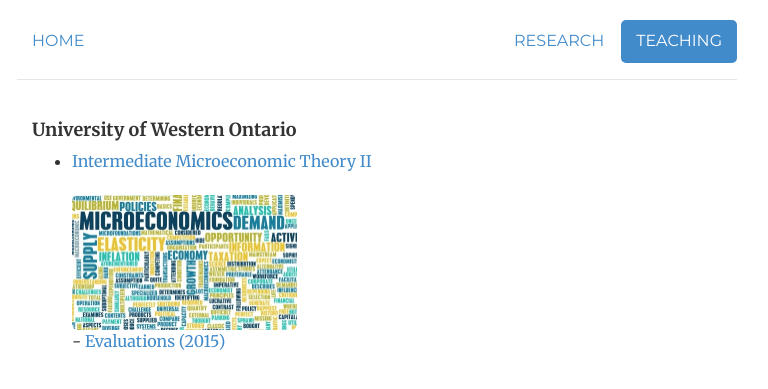
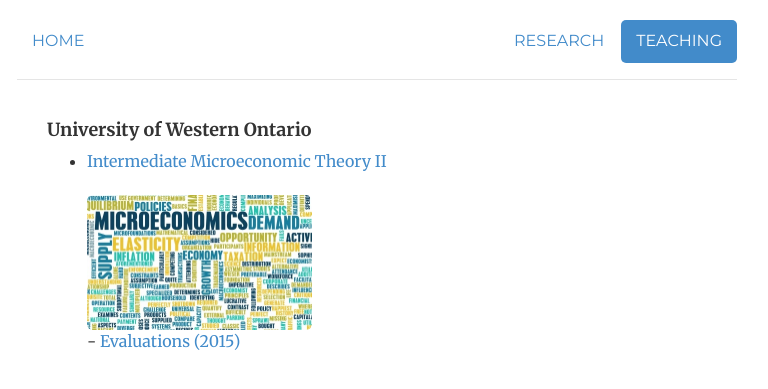
Before and after one commit to morihiroaki/morihiroaki.github.io, a Jekyll site: the page built from teaching.html, in a window 1280 px wide. Shown: the top 389 px of the page, without its empty margins (263-1031 px from the left). Built offline with Jekyll 4.4.1, drawn with Linux system fonts in a browser that asks for light colours.

Commit message:
Update teaching.html

```diff
--- a/teaching.html
+++ b/teaching.html
@@ -6,6 +6,7 @@
 description:
 ---
 <div class="container">
+       <div class='col-sm-7'>
   <h4>University of Western Ontario</h4>
 <ul style="list-style-type:disc">
   <li><a target="_blank" href="/files/2151_2015S_syllabus.pdf" title="Syllabus">Intermediate Microeconomic Theory II</a></li>
@@ -14,4 +15,5 @@
     <dd>- <a target="_blank" href="/files/2151_2015S_evaluation.pdf" title="Evaluations">Evaluations (2015)</a></dd>
 </ul>
 </div>
+</div>
   <!--/div-->
```
